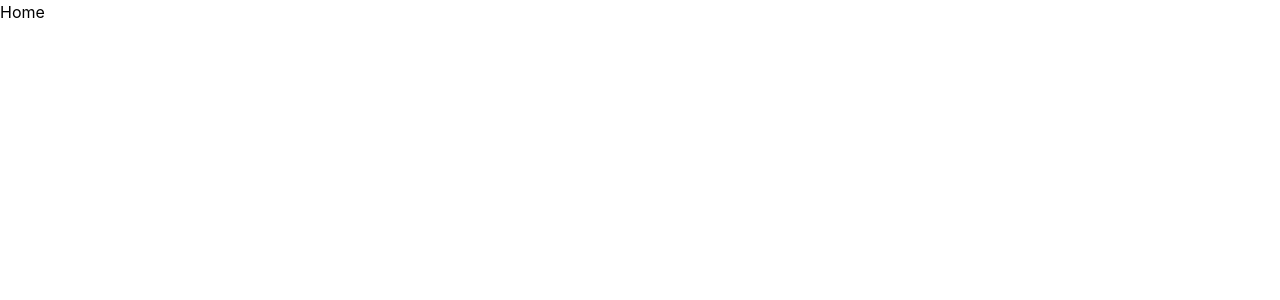
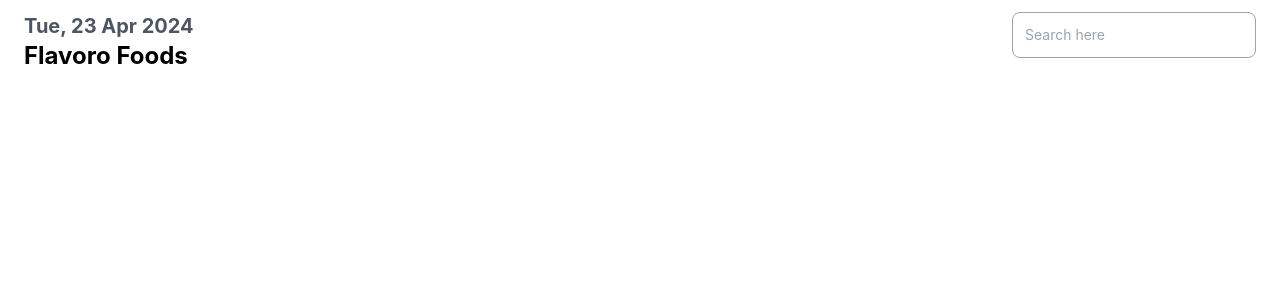
Before and after one commit to JaishreeNishad/flavoro-food-sell, a React (Create React App) app: page / in a window 1280 px wide. Shown: the top 300 px of the page. Built offline with nearby package versions, Linux system fonts and the light colour scheme.

Commit message:
Design navbar

```diff
--- a/src/App.js
+++ b/src/App.js
@@ -2,6 +2,7 @@
 import { BrowserRouter, Route, Routes } from "react-router-dom";
 import Home from "./pages/Home";
 import Success from "./pages/Success";
+import Error from "./pages/Error";
 
 const App = () => {
   return (
@@ -9,6 +10,7 @@
       <Routes>
         <Route path="/" element={<Home />} />
         <Route path="/success" element={<Success />} />
+        <Route path="/*" element={<Error />} />
       </Routes>
     </BrowserRouter>
   );
--- /dev/null
+++ b/src/components/Navbar.js
@@ -0,0 +1,27 @@
+import React from "react";
+
+const Navbar = () => {
+  return (
+    <nav className="flex flex-col lg:flex-row justify-between py-3 mx-6">
+      <div className="">
+        {/* toUTCString() returns a date object as a string, according to UTC: */}
+        <h3 className="text-xl font-bold text-gray-600">
+          {new Date().toUTCString().slice(0, 16)}
+        </h3>
+        <h1 className="text-2xl font-bold">Flavoro Foods</h1>
+      </div>
+      <div>
+        <input
+          type="search"
+          name="search"
+          id=""
+          placeholder="Search here"
+          autoComplete="off"
+          className="text-sm p-3 border border-gray-400 rounded-lg outline-none w-[30s]"
+        />
+      </div>
+    </nav>
+  );
+};
+
+export default Navbar;
--- /dev/null
+++ b/src/pages/Error.js
@@ -0,0 +1,7 @@
+import React from "react";
+
+const Error = () => {
+  return <div>Error</div>;
+};
+
+export default Error;
--- a/src/pages/Home.js
+++ b/src/pages/Home.js
@@ -1,7 +1,12 @@
 import React from "react";
+import Navbar from "../components/Navbar";
 
 const Home = () => {
-  return <div>Home</div>;
+  return (
+    <>
+      <Navbar />
+    </>
+  );
 };
 
 export default Home;
```
